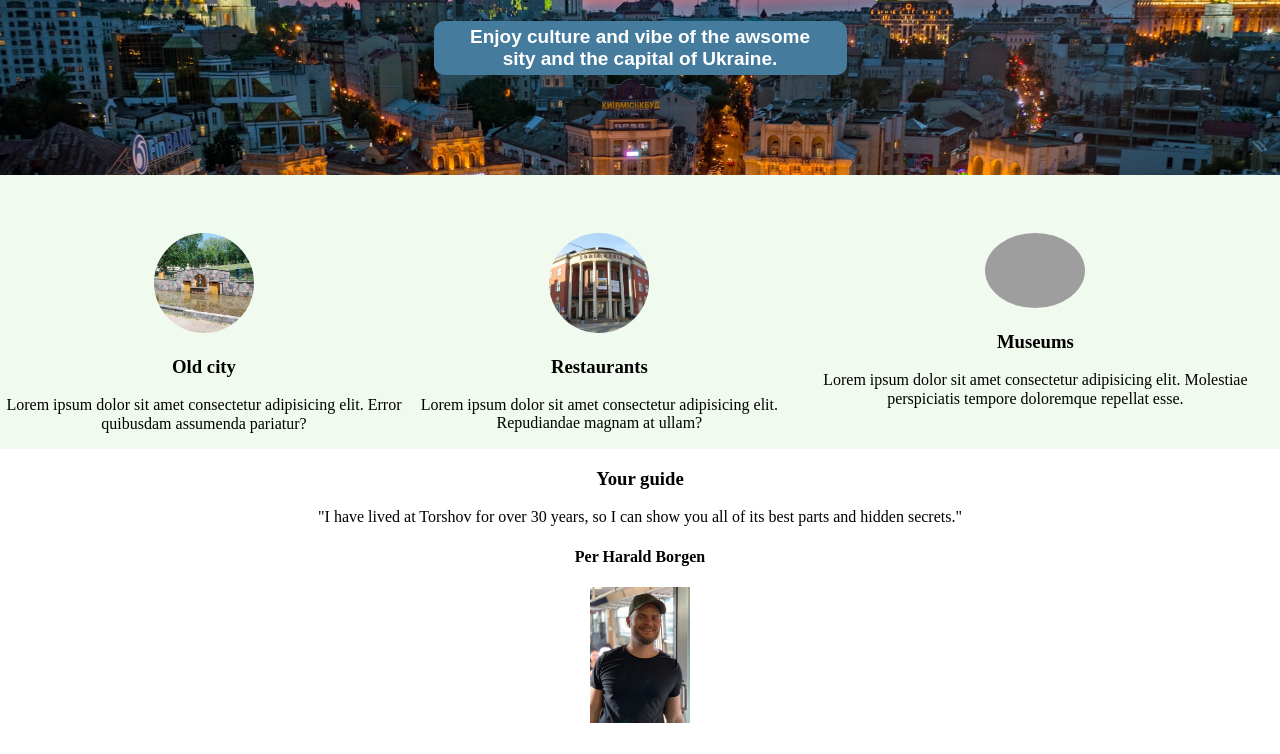
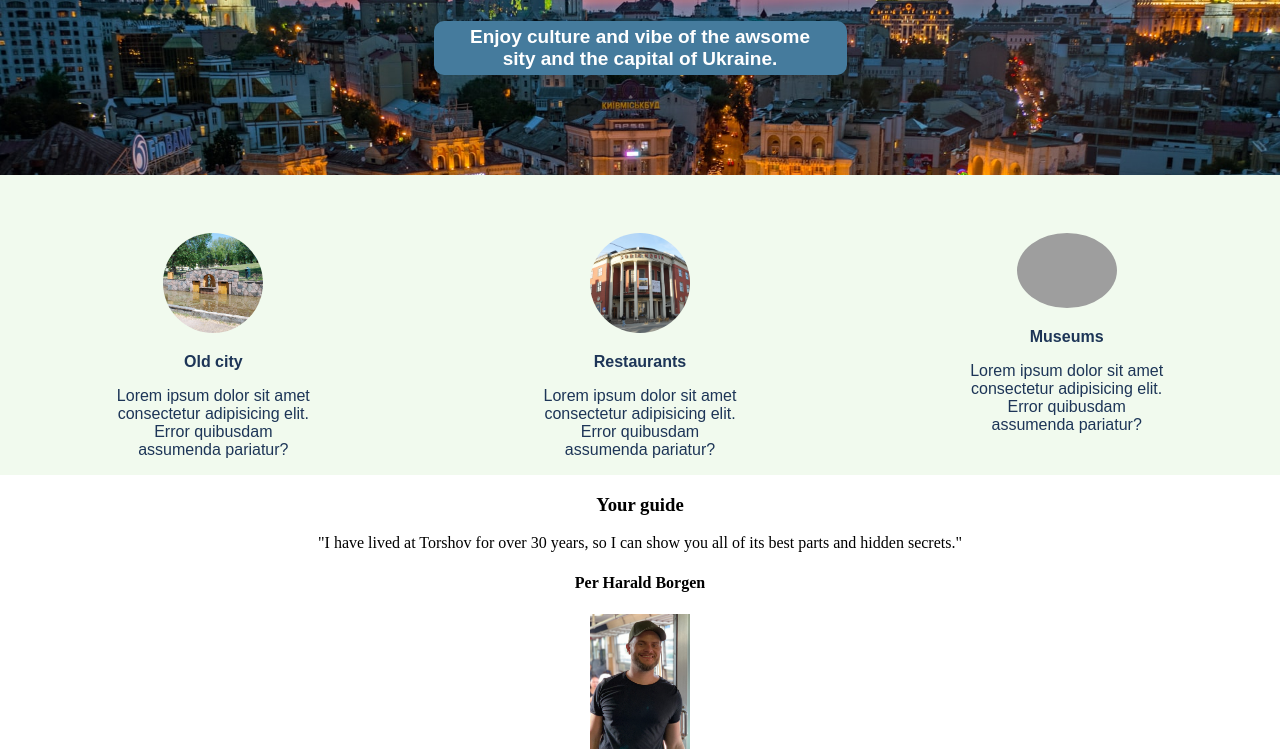
Before and after one commit to ferikand/hometown-webpage, a plain HTML site: page index.html in a window 1280 px wide. Shown: the part 168-922 px from the top of the page. Before the commit the page ends 895 px from the top, so only its background shows below. Drawn offline with nearby package versions, Linux system fonts and the light colour scheme; grey boxes are pictures that could not be loaded.

Commit message:
feat: add structure to activities section

```diff
--- a/index.html
+++ b/index.html
@@ -23,10 +23,12 @@
         <img src="images/park.jpg" />
         <div class="fig-caption">
           <h3>Old city</h3>
+          <div class="activities-description">
             <p>
               Lorem ipsum dolor sit amet consectetur adipisicing elit. Error
               quibusdam assumenda pariatur?
             </p>
+          </div>
         </div>
       </div>
 
@@ -34,10 +36,12 @@
         <img src="images/theatre.jpg" />
         <div class="fig-caption">
           <h3>Restaurants</h3>
+          <div class="activities-description">
             <p>
-            Lorem ipsum dolor sit amet consectetur adipisicing elit. Repudiandae
-            magnam at ullam?
+              Lorem ipsum dolor sit amet consectetur adipisicing elit. Error
+              quibusdam assumenda pariatur?
             </p>
+          </div>
         </div>
       </div>
 
@@ -45,10 +49,12 @@
         <img src="images/sports.jpg" />
         <div class="fig-caption">
           <h3>Museums</h3>
+          <div class="activities-description">
             <p>
-            Lorem ipsum dolor sit amet consectetur adipisicing elit. Molestiae
-            perspiciatis tempore doloremque repellat esse.
+              Lorem ipsum dolor sit amet consectetur adipisicing elit. Error
+              quibusdam assumenda pariatur?
             </p>
+          </div>
         </div>
       </div>
     </div>
--- a/styles.css
+++ b/styles.css
@@ -50,6 +50,8 @@ h2 {
   background: #f1faee;
   display: flex;
   justify-content: space-around;
+  font-family: Arial, Helvetica, sans-serif;
+  color: #1d3557;
 }
 
 .activities-figure img {
@@ -57,3 +59,18 @@ h2 {
   border-radius: 50%;
   margin-top: 58px;
 }
+.activities-figure h3 {
+  font-weight: 700;
+  font-size: 16px;
+  line-height: 18px;
+}
+
+.activities-figure p {
+  font-weight: 400;
+  font-size: 16px;
+  line-height: 18px;
+}
+
+.activities-description {
+  width: 198px;
+}
```
Lines whose indentation alone changed are shown as unchanged.
